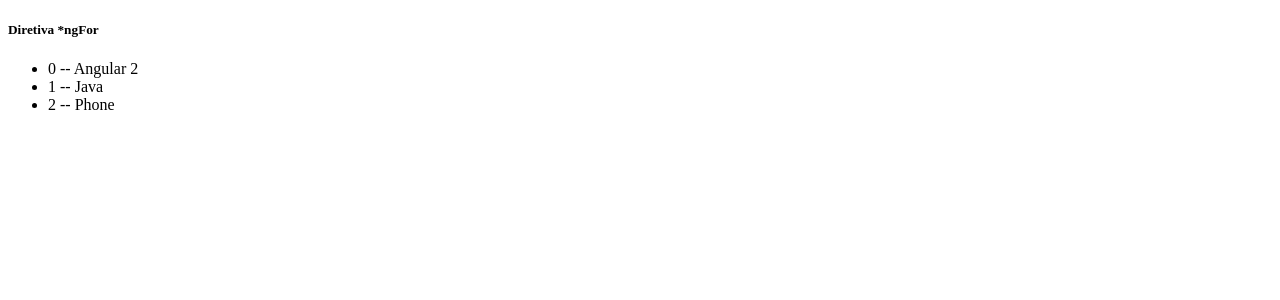
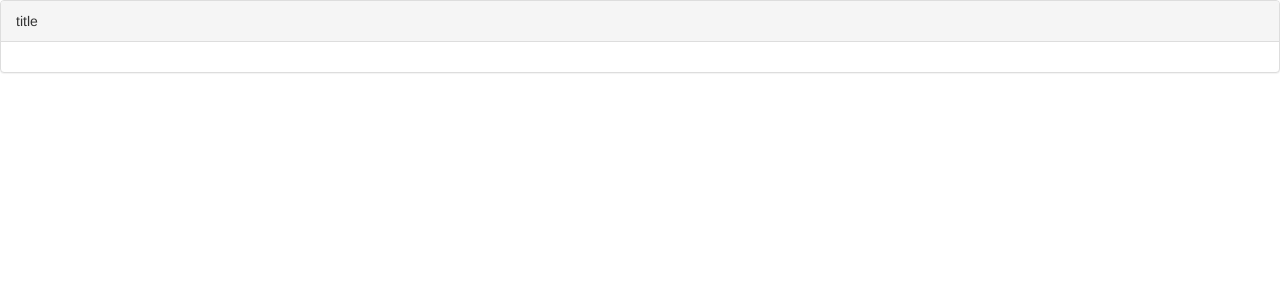
Before and after one commit to garbizada/angular_projects_lg, an Angular app in the folder diretiva-ngif/: page / in a window 1280 px wide. Shown: the top 300 px of the page. Built offline with nearby package versions, Linux system fonts and the light colour scheme.

Commit message:
Learning ngContent

```diff
--- a/diretiva-ngif/src/app/app.component.html
+++ b/diretiva-ngif/src/app/app.component.html
@@ -1,2 +1,3 @@
 <!--app-ng-if-first></app-ng-if-first-->
-<app-ng-for-first></app-ng-for-first>
+<!--app-ng-for-first></app-ng-for-first-->
+<app-ng-content-first></app-ng-content-first>
--- a/diretiva-ngif/src/app/app.module.ts
+++ b/diretiva-ngif/src/app/app.module.ts
@@ -5,12 +5,14 @@
 import { AppComponent } from './app.component';
 import { NgIfFirstComponent } from './ng-if-first/ng-if-first.component';
 import { NgForFirstComponent } from './ng-for-first/ng-for-first.component';
+import { NgContentFirstComponent } from './ng-content-first/ng-content-first.component';
 
 @NgModule({
   declarations: [
     AppComponent,
     NgIfFirstComponent,
-    NgForFirstComponent
+    NgForFirstComponent,
+    NgContentFirstComponent
   ],
   imports: [
     BrowserModule,
--- /dev/null
+++ b/diretiva-ngif/src/app/ng-content-first/ng-content-first.component.html
@@ -0,0 +1,8 @@
+<div class="panel panel-default">
+    <div class="panel-heading"> title</div>
+    <div class="panel-body">
+        <ng-content></ng-content>
+    </div>
+
+
+</div>
--- /dev/null
+++ b/diretiva-ngif/src/app/ng-content-first/ng-content-first.component.ts
@@ -0,0 +1,18 @@
+import { Component, OnInit } from '@angular/core';
+
+@Component({
+  selector: 'app-ng-content-first',
+  templateUrl: './ng-content-first.component.html',
+  styleUrls: ['./ng-content-first.component.css']
+})
+export class NgContentFirstComponent implements OnInit{
+
+  constructor() {
+
+  }
+
+  ngOnInit() {
+
+  }
+
+}
--- a/diretiva-ngif/src/index.html
+++ b/diretiva-ngif/src/index.html
@@ -6,6 +6,7 @@
   <base href="/">
   <meta name="viewport" content="width=device-width, initial-scale=1">
   <link rel="icon" type="image/x-icon" href="favicon.ico">
+  <link rel="stylesheet" href="https://cdn.jsdelivr.net/npm/bootstrap@3.4.1/dist/css/bootstrap.min.css" integrity="sha384-HSMxcRTRxnN+Bdg0JdbxYKrThecOKuH5zCYotlSAcp1+c8xmyTe9GYg1l9a69psu" crossorigin="anonymous">
 </head>
 <body>
   <app-root></app-root>
```
Also changed, not shown: diretiva-ngif/src/app/ng-content-first/ng-content-first.component.css (added), 1 other file (tests, documents, lock files or other folders).
